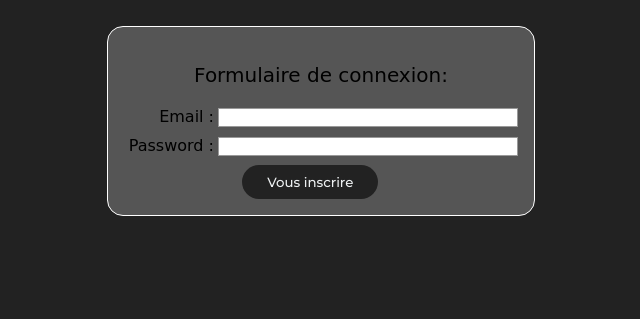
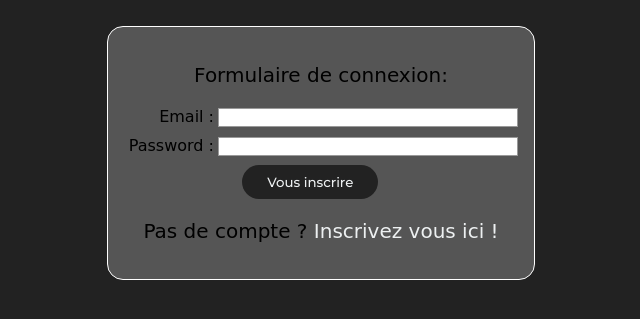
Before and after one commit to Rukkyaa/Grotify, a PHP site: page /connexion.php in a window 1280 px wide. Shown: the part 182-501 px from the top of the page, without its empty margins (319-959 px from the left). Run offline with PHP 8.4, Linux system fonts and the light colour scheme; data comes from the database, SQL or seed files in the repository; both versions use the stored data as it was after the commit; some web fonts are replaced.

Commit message:
Page de connexion avec session

```diff
--- a/connexion.php
+++ b/connexion.php
@@ -1,6 +1,6 @@
 <?php
 session_start();
-setcookie('pseudo', 'Rukkyaa', time() + 365*24*3600, null, null, false, true);
+
 ?>
 
 <!DOCTYPE html>
@@ -10,6 +10,7 @@ setcookie('pseudo', 'Rukkyaa', time() + 365*24*3600, null, null, false, true);
     <meta charset="UTF-8">
     <link rel="stylesheet" type="text/css" href="styles/connexionPageStyle.css">
     <link href="https://fonts.googleapis.com/css2?family=Kenia&display=swap" rel="stylesheet">
+    <link rel = "icon" type = "image/jpg" sizes="16x16" href = "images/icon.jpg">
 </head>
 
 <body>
@@ -32,6 +33,8 @@ setcookie('pseudo', 'Rukkyaa', time() + 365*24*3600, null, null, false, true);
             <div class="button">
               <button type="submit">Vous inscrire</button>
             </div>
+
+            <p>Pas de compte ? <a href = "inscription.php">Inscrivez vous ici !</a></p>
         </form>
     </div>
 
@@ -57,7 +60,6 @@ setcookie('pseudo', 'Rukkyaa', time() + 365*24*3600, null, null, false, true);
                 echo $_SESSION['name'];
                 ?>
                 <div class = "connexion_valid">
-
                     <p>Connexion réussie</p>
                 </div>
                 <?php
--- a/inscription.php
+++ b/inscription.php
@@ -9,6 +9,7 @@ setcookie('pseudo', 'Rukkyaa', time() + 365*24*3600, null, null, false, true);
     <meta charset="UTF-8">
     <link rel="stylesheet" type="text/css" href="styles/inscriptionPageStyle.css">
     <link href="https://fonts.googleapis.com/css2?family=Kenia&display=swap" rel="stylesheet">
+    <link rel = "icon" type = "image/jpg" sizes="16x16" href = "images/icon.jpg">
 </head>
 
 <body>
@@ -38,6 +39,8 @@ setcookie('pseudo', 'Rukkyaa', time() + 365*24*3600, null, null, false, true);
             <div class="button">
               <button type="submit">Vous inscrire</button>
             </div>
+
+            <p>Déjà un compte ? <a href = "connexion.php">Connectez vous ici !</a></p>
         </form>
     </div>
 
--- a/styles/connexionPageStyle.css
+++ b/styles/connexionPageStyle.css
@@ -87,6 +87,10 @@ button:hover{
     color: #555555;
 }
 
+a{
+    color: #edf0f1;
+    text-decoration: none;
+}
 
 .error_connexion{
     color: red;
--- a/styles/inscriptionPageStyle.css
+++ b/styles/inscriptionPageStyle.css
@@ -87,6 +87,10 @@ button:hover{
     color: #555555;
 }
 
+a{
+    color: #edf0f1;
+    text-decoration: none;
+}
 
 .error_inscription{
     color: red;
```
Also changed, not shown: accueil.php (+25 -7 lines), styles/accueilStyle.css (+15 -0 lines), db_grotify.db.
